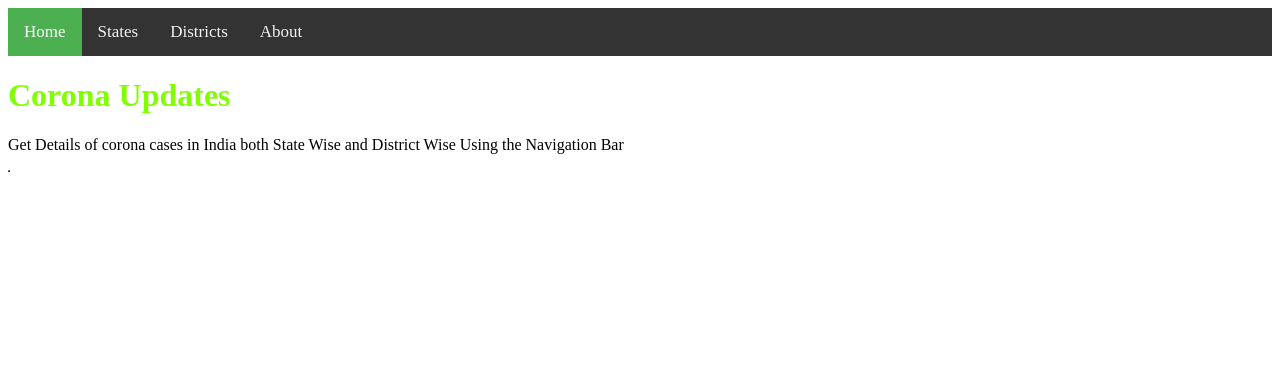
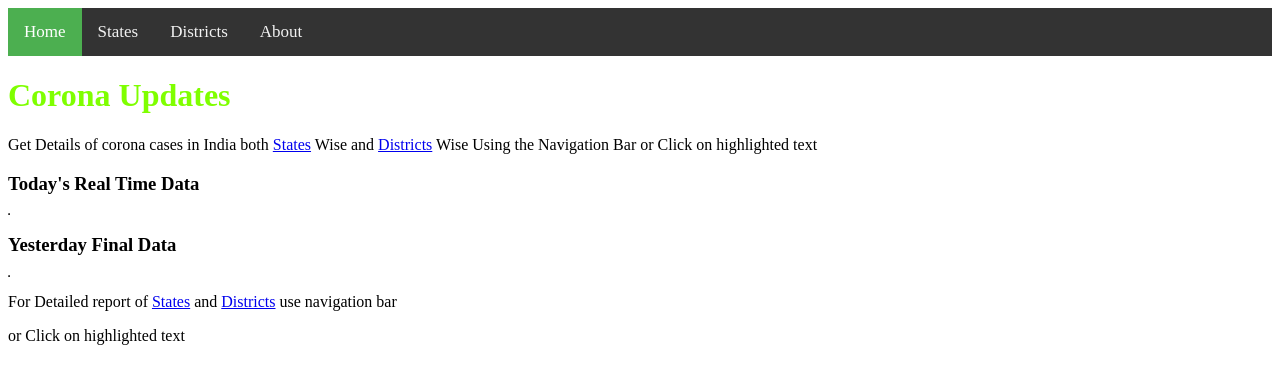
Before and after one commit to naveen1000/CoronaWeb, a Flask app: page / in a window 1280 px wide. Shown: the top 384 px of the page. Run offline with Flask 2, Linux system fonts and the light colour scheme.

Commit message:
added some feats

```diff
--- a/main.py
+++ b/main.py
@@ -6,6 +6,15 @@ raw = requests.get('https://api.covid19india.org/data.json')
 data = raw.json()
 daily_report = data['cases_time_series'][-1]
 statewise = data['statewise']
+msg=[]
+for i in statewise:
+	active = i['active']
+	confirmed = i['confirmed']
+	deaths = i['deaths']
+	recovered = i['recovered']
+	state = i['state']
+	#lastupdatedtime = i['lastupdatedtime']
+	msg.append([confirmed, deaths, recovered,active, state[0:14]])
 
 raw = requests.get('https://api.covid19india.org/state_district_wise.json')
 data = raw.json()
@@ -17,7 +26,7 @@ def hello_name():
 
 @app.route('/states')
 def states():
-   return render_template('states.html', result =[daily_report,statewise,districtData])
+   return render_template('states.html', result =[daily_report,msg,districtData])
 
 @app.route('/districts')
 def districts():
--- a/templates/about.html
+++ b/templates/about.html
@@ -11,6 +11,7 @@
         <a href="districts">Districts</a>
         <a class="active" href="about">About</a>
     </div>
+    <marquee>Website Designed and Developed By: Naveen Kumar</marquee>
     <h3>Website Designed and Developed By:</h3>
     <h1 style="color: red;">---Naveen Kumar</h1>
 
--- a/templates/districts.html
+++ b/templates/districts.html
@@ -12,6 +12,7 @@
         <a href="about">About</a>
     </div>
 
+    <h3>Corona Confirmed cases in Andhra Pradesh</h3>
 
    <table border = 1>
     {% for key, value in result[2].items() %}
--- a/templates/hello.html
+++ b/templates/hello.html
@@ -13,16 +13,30 @@
     </div>
 
     <h1 style="color: chartreuse;">Corona Updates</h1>
-    <p>Get Details of corona cases in India both State Wise and District Wise Using the Navigation Bar</p>
+    <p>Get Details of corona cases in India both <a href="states">States</a> Wise and <a href="districts">Districts</a> Wise Using the Navigation Bar  or Click on highlighted text</p>
+
+    <h3>Today's Real Time Data</h3>
+
+     <table border = 1>
+        {% for i in result[1][0] %}
+        <tr>
+           <th> {{ i.capitalize() }} </th>
+           <td> {{ result[1][0][i] }} </td>
+        </tr>
+     {% endfor %}
+    </table>
+     <h3>Yesterday Final Data</h3>
     <table border = 1>
         {% for key, value in result[0].items() %}
         <tr>
-           <th> {{ key }} </th>
+           <th> {{ key.capitalize().replace('deceased',"dead").replace('Daily',"Yesterday") }} </th>
            <td> {{ value }} </td>
         </tr>
      {% endfor %}
+    </table>
 
-     </table>
+     <p>For Detailed report of <a href="states">States</a> and <a href="districts">Districts</a> use navigation bar</p> or Click on highlighted text
+
 
    </body>
 </html>
```
Also changed, not shown: templates/states.html (+13 -8 lines).
